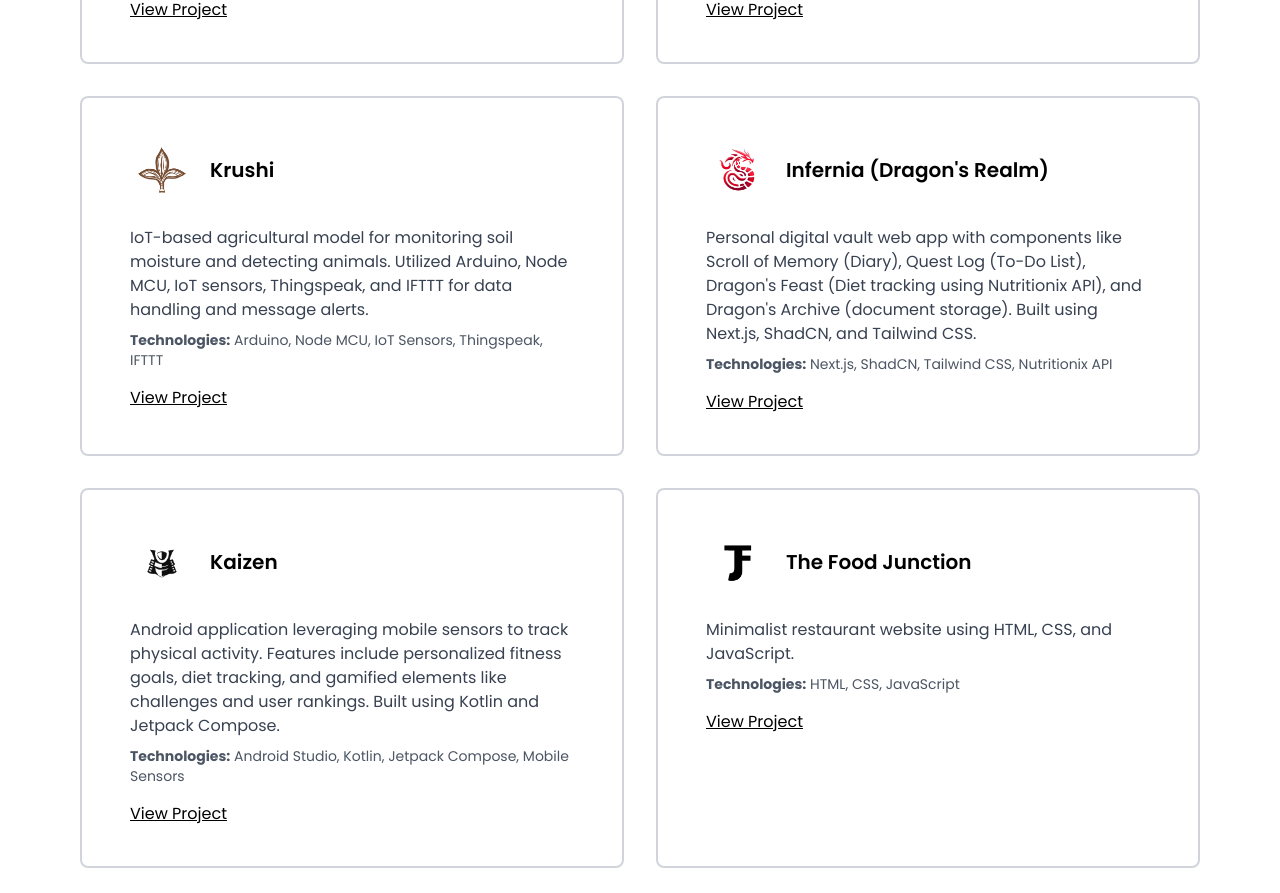
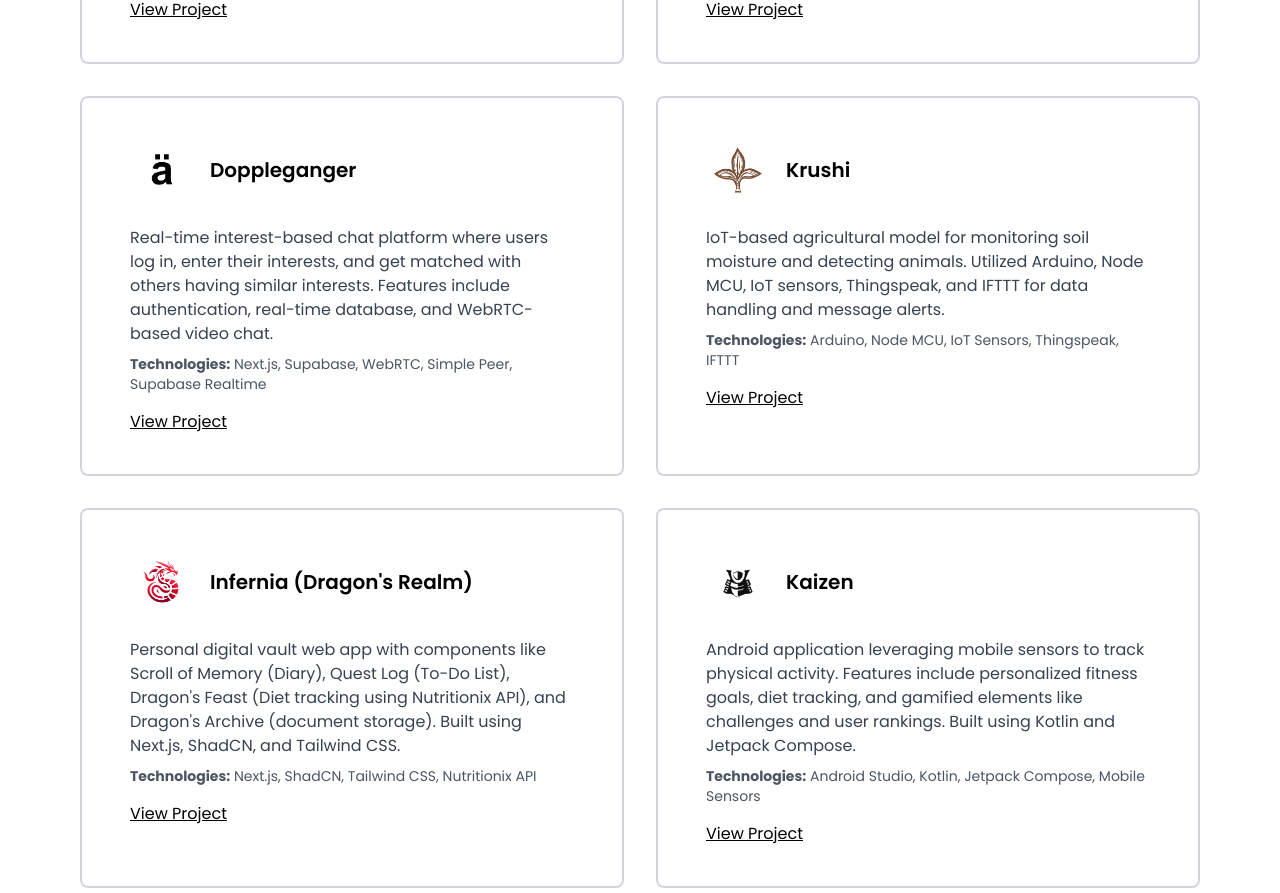
Before and after one commit to Vashishta-Mithra-Reddy/vashishta, a Next.js app: page / in a window 1280 px wide. Shown: the part 1936-2829 px from the top of the page. Built offline with nearby package versions, Linux system fonts and the light colour scheme.

Commit message:
projects update

```diff
--- a/components/Projects.tsx
+++ b/components/Projects.tsx
@@ -15,6 +15,13 @@ export default function Projects() {
       technologies: ["Next.js", "Node.js", "Tailwind CSS", "Clerk", "MongoDB", "Razorpay"],
       link: "https://karyakramah.vercel.app",
       logo: "/logos/karyakramah.png" // Placeholder for logo path
+    },
+    {
+      title: "Doppleganger",
+      description: "Real-time interest-based chat platform where users log in, enter their interests, and get matched with others having similar interests. Features include authentication, real-time database, and WebRTC-based video chat.",
+      technologies: ["Next.js", "Supabase", "WebRTC", "Simple Peer", "Supabase Realtime"],
+      link: "https://xdoppleganger.vercel.app",
+      logo: "/logos/doppleganger.png"
     },
     {
       title: "Krushi",
```
Also changed, not shown: public/logos/doppleganger.png (added).
